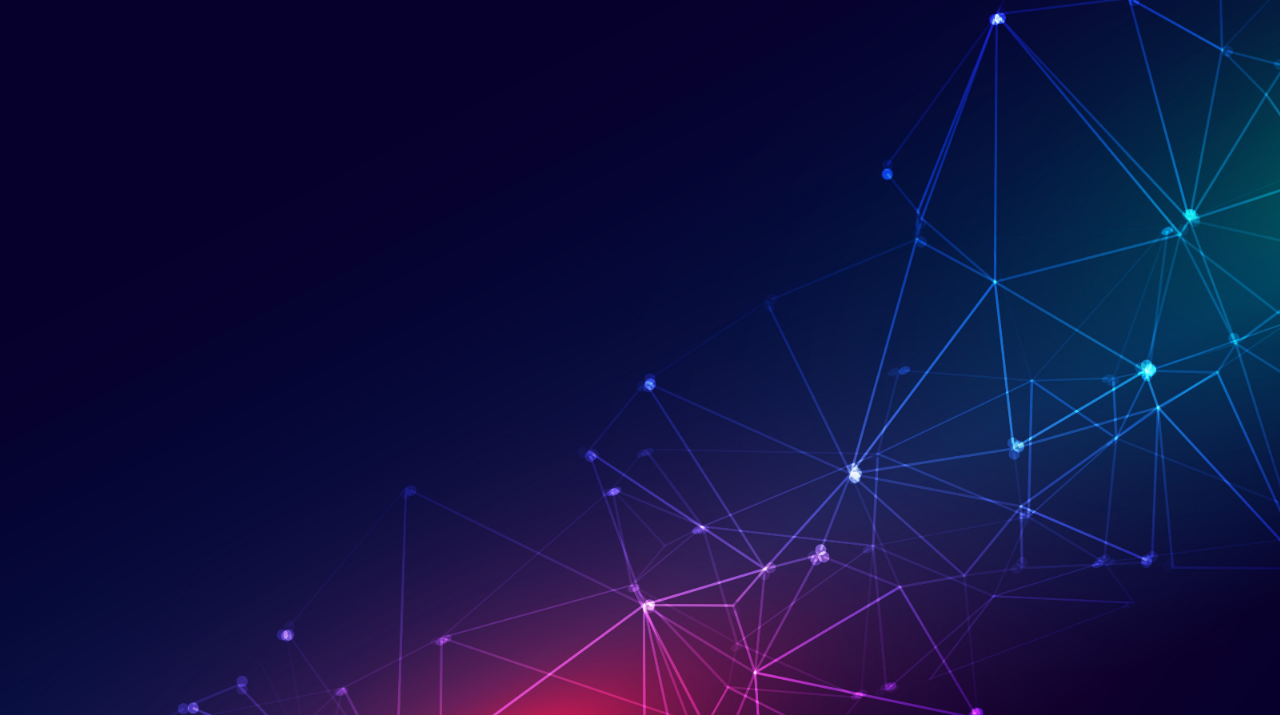
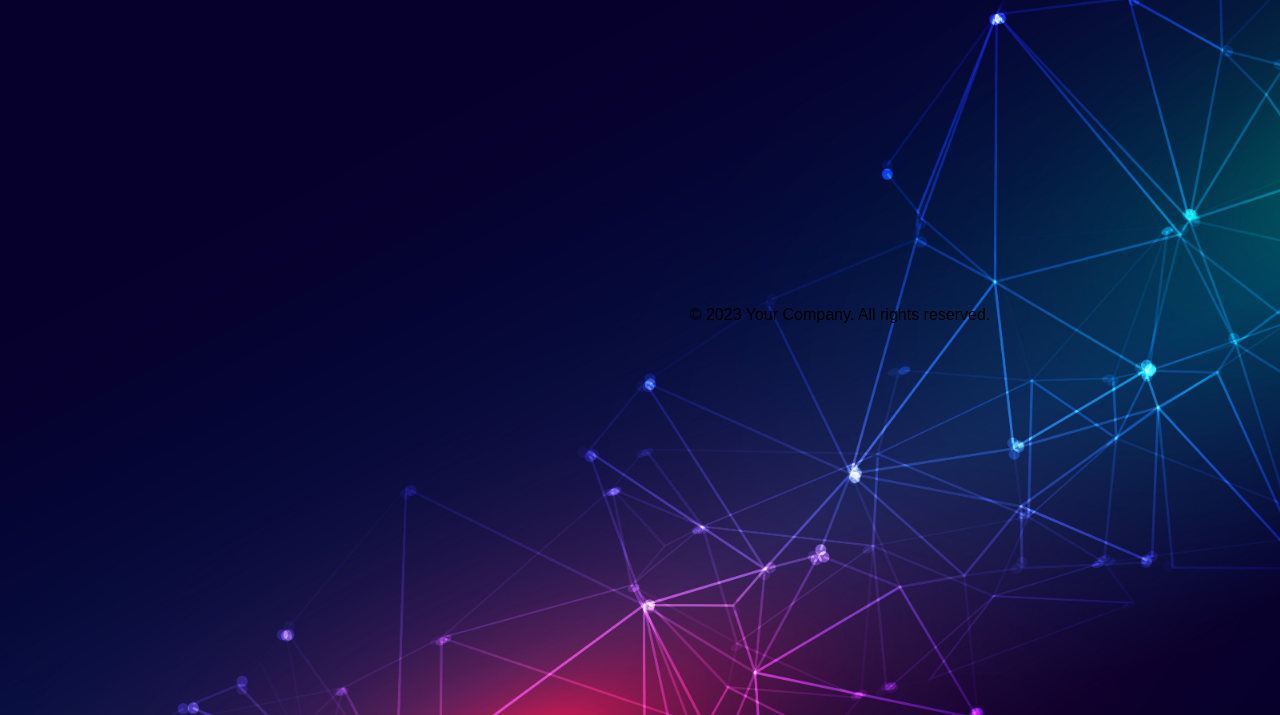
Before and after one commit to SunilKumarKV/Login-Registration, a plain HTML site: page index.html in a window 1280 px wide. Shown: the part 85-800 px from the top of the page. Drawn offline with nearby package versions, Linux system fonts and the light colour scheme; a script that the page names is missing.

Commit message:
Update index.html

```diff
--- a/index.html
+++ b/index.html
@@ -83,6 +83,10 @@
       </div>
     </div>
 
+    <footer>
+    <p>&copy; 2023 Your Company. All rights reserved.</p>
+  </footer>
+
     <script src="script.js"></script>
     <script
       type="module"
```
